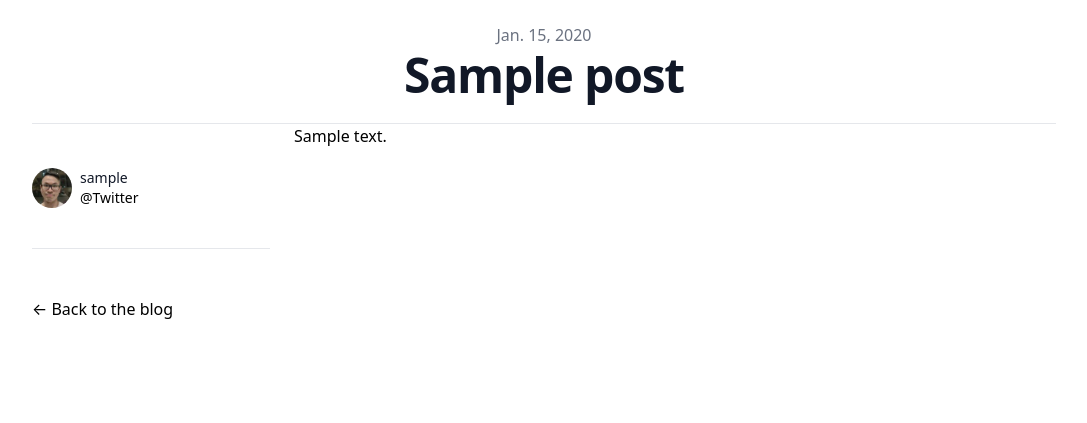
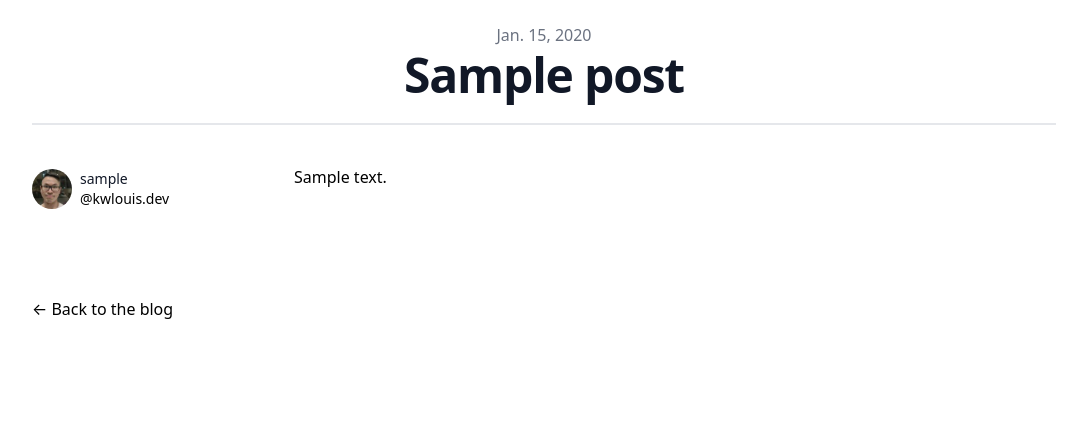
Before and after one commit to louiskwt/lt_page, a Django app: page /blogs/1/ in a window 1280 px wide. Shown: the part 113-536 px from the top of the page, without its empty margins (96-1183 px from the left). Run offline with Django 4.2, Linux system fonts and the light colour scheme; tables that the repository leaves empty hold one stand-in row (values such as "Sample post").

Commit message:
fixed border

```diff
--- a/static/css/styles.css
+++ b/static/css/styles.css
@@ -595,6 +595,14 @@ video {
   margin-top: 2rem;
 }
 
+.mt-12 {
+  margin-top: 3rem;
+}
+
+.mt-10 {
+  margin-top: 2.5rem;
+}
+
 .block {
   display: block;
 }
@@ -767,6 +775,10 @@ video {
   border-bottom-width: 2px;
 }
 
+.border-t-2 {
+  border-top-width: 2px;
+}
+
 .border-solid {
   border-style: solid;
 }
@@ -914,6 +926,11 @@ video {
     border-color: rgb(55 65 81 / var(--tw-divide-opacity));
   }
 
+  .dark\:divide-gray-200 > :not([hidden]) ~ :not([hidden]) {
+    --tw-divide-opacity: 1;
+    border-color: rgb(229 231 235 / var(--tw-divide-opacity));
+  }
+
   .dark\:bg-gray-950 {
     --tw-bg-opacity: 1;
     background-color: rgb(3 7 18 / var(--tw-bg-opacity));
@@ -935,6 +952,18 @@ video {
 }
 
 @media (min-width: 640px) {
+  .sm\:mt-10 {
+    margin-top: 2.5rem;
+  }
+
+  .sm\:mt-8 {
+    margin-top: 2rem;
+  }
+
+  .sm\:mt-4 {
+    margin-top: 1rem;
+  }
+
   .sm\:block {
     display: block;
   }
@@ -971,6 +1000,14 @@ video {
 }
 
 @media (min-width: 768px) {
+  .md\:mt-12 {
+    margin-top: 3rem;
+  }
+
+  .md\:mt-10 {
+    margin-top: 2.5rem;
+  }
+
   .md\:space-y-5 > :not([hidden]) ~ :not([hidden]) {
     --tw-space-y-reverse: 0;
     margin-top: calc(1.25rem * calc(1 - var(--tw-space-y-reverse)));
@@ -1052,6 +1089,16 @@ video {
     border-bottom-width: calc(0px * var(--tw-divide-y-reverse));
   }
 
+  .xl\:divide-y-2 > :not([hidden]) ~ :not([hidden]) {
+    --tw-divide-y-reverse: 0;
+    border-top-width: calc(2px * calc(1 - var(--tw-divide-y-reverse)));
+    border-bottom-width: calc(2px * var(--tw-divide-y-reverse));
+  }
+
+  .xl\:divide-y-reverse > :not([hidden]) ~ :not([hidden]) {
+    --tw-divide-y-reverse: 1;
+  }
+
   .xl\:divide-gray-200 > :not([hidden]) ~ :not([hidden]) {
     --tw-divide-opacity: 1;
     border-color: rgb(229 231 235 / var(--tw-divide-opacity));
@@ -1059,6 +1106,10 @@ video {
 
   .xl\:border-b {
     border-bottom-width: 1px;
+  }
+
+  .xl\:border-b-2 {
+    border-bottom-width: 2px;
   }
 
   .xl\:border-gray-200 {
--- a/templates/post_detail.html
+++ b/templates/post_detail.html
@@ -3,7 +3,7 @@
 {% block content %}
 <section class="mx-auto max-w-3xl px-4 sm:px-6 xl:max-w-5xl xl:px-0">
   <article>
-    <div class="xl:divide-y xl:divide-gray-200 xl:dark:divide-gray-700">
+    <div class="xl:divide-y-2 xl:divide-gray-200">
       <header class="pt-6 xl:pb-6">
         <div class="space-y-1 text-center">
           <dl class="space-y-10">
@@ -15,8 +15,8 @@
           <div><h1 class="text-3xl font-extrabold leading-9 tracking-tight text-gray-900 sm:text-4xl sm:leading-10 md:text-5xl md:leading-14">{{ post.title }}</h1></div>
         </div>
       </header>
-      <div class="grid-rows-[auto_1fr] divide-y divide-gray-200 pb-8 dark:divide-gray-700 xl:grid xl:grid-cols-4 xl:gap-x-6 xl:divide-y-0">
-        <dl class="pb-10 pt-6 xl:border-b xl:border-gray-200 xl:pt-11 xl:dark:border-gray-700">
+      <div class="grid-rows-[auto_1fr] pb-8 xl:grid xl:grid-cols-4 xl:gap-x-6 xl:divide-y-0">
+        <dl class="pb-10 pt-6  xl:pt-11 xl:dark:border-gray-700">
           <dt class="sr-only">Authors</dt>
           <dd>
             <ul class="flex flex-wrap justify-center gap-4 sm:space-x-12 xl:block xl:space-x-0 xl:space-y-8">
@@ -26,16 +26,16 @@
                   <dt class="sr-only">Name</dt>
                   <dd class="text-gray-900">{{post.author}}</dd>
                   <dt class="sr-only">Twitter</dt>
-                  <dd><a target="_blank" rel="noopener noreferrer" href="https://twitter.com/Twitter" class="text-primary-500 hover:text-primary-600 dark:hover:text-primary-400">@Twitter</a></dd>
+                  <dd><a target="_blank" rel="noopener noreferrer" href="https://twitter.com/kawingt2" class="text-primary-500 hover:text-primary-600 dark:hover:text-primary-400">@kwlouis.dev</a></dd>
                 </dl>
               </li>
             </ul>
           </dd>
         </dl>
-        <div class="divide-y divide-gray-200 xl:col-span-3 xl:row-span-2 xl:pb-0 mb-4">
+        <div class=" xl:col-span-3 xl:row-span-2 xl:pb-0 mb-4 md:mt-10 sm:mt-4">
           {{ post.body|safe }}
         </div>
-        <div class="divide-y divide-gray-200 dark:divide-gray-700 xl:col-span-3 xl:row-span-2 xl:pb-0 mt-4">
+        <div class="xl:col-span-3 xl:row-span-2 xl:pb-0 mt-4">
           <div class="pt-4 xl:pt-8"><a class="text-primary-500 hover:text-primary-600 dark:hover:text-primary-400" aria-label="Back to the blog" href="{% url 'home' %}">← Back to the blog</a></div>
         </footer>
       </div>
```
